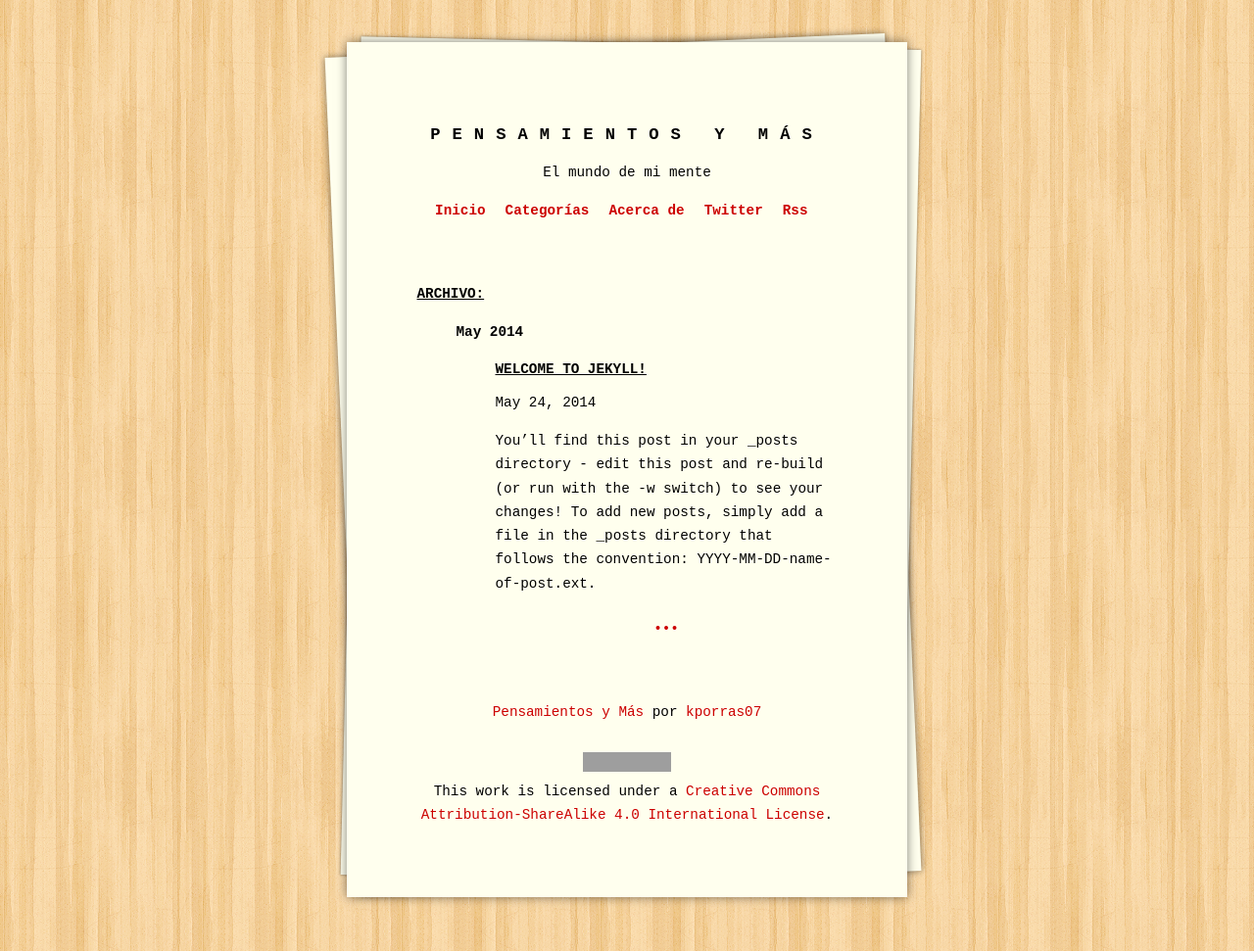
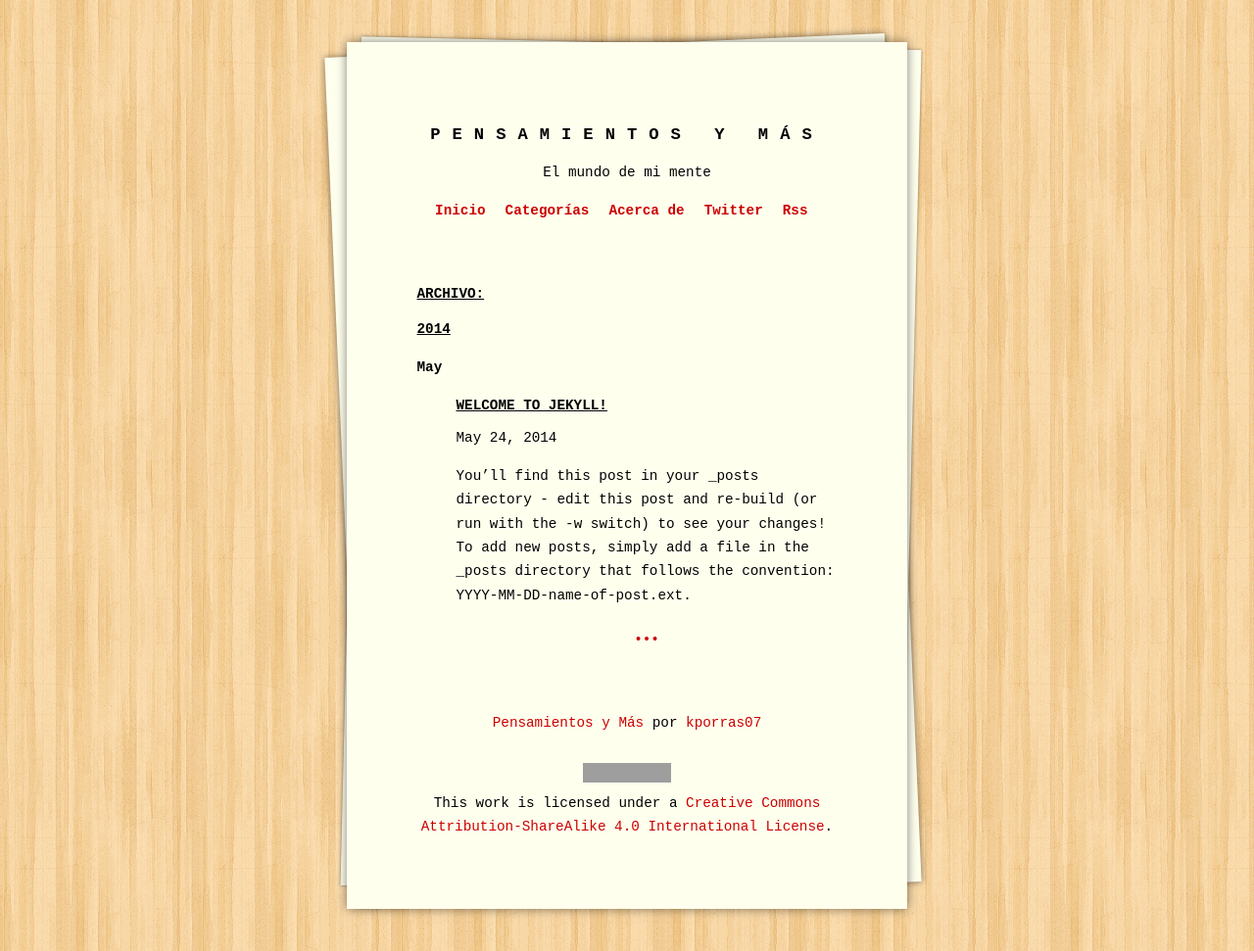
Before and after one commit to kporras07/pensamientos-y-mas, a Jekyll site: the page built from archive.html, in a window 1280 px wide. Shown: the whole page at 98% size. Built offline with Jekyll 4.4.1, drawn with Linux system fonts in a browser that asks for light colours; grey boxes are pictures that could not be loaded.

Commit message:
Archive by year-month

```diff
--- a/archive.html
+++ b/archive.html
@@ -6,14 +6,18 @@
 <div class="home">
 
   <h1>Archivo:</h1>
-  <ul class="categories">
-    {% for post in site.posts %}
-      {% capture month %}{{ post.date | date: '%m%Y' }}{% endcapture %}
-      {% capture nmonth %}{{ post.next.date | date: '%m%Y' }}{% endcapture %}
-      {% if month != nmonth %}
-        <h3>{{ post.date | date: '%B %Y' }}</h3>
+  {% for post in site.posts  %}
+    {% capture this_year %}{{ post.date | date: "%Y" }}{% endcapture %}
+    {% capture this_month %}{{ post.date | date: "%B" }}{% endcapture %}
+    {% capture next_year %}{{ post.previous.date | date: "%Y" }}{% endcapture %}
+    {% capture next_month %}{{ post.previous.date | date: "%B" }}{% endcapture %}
+
+    {% if forloop.first %}
+      <h2>{{this_year}}</h2>
+      <h3>{{this_month}}</h3>
       <ul>
     {% endif %}
+
     <li>
       <a href="{{ post.url | prepend: site.baseurl }}"><h1>{{ post.title }}</h1></a>
       <span>{{ post.date | date: "%b %-d, %Y" }}</span>
@@ -22,10 +26,23 @@
         <a href="{{ post.url | prepend: site.baseurl }}">&bull;&bull;&bull;</a>
       </div>
     </li>
-      {% if forloop.index != 1 %}
-        </ul></li>
+
+    {% if forloop.last %}
+      </ul>
+    {% else %}
+      {% if this_year != next_year %}
+        </ul>
+        <h2>{{next_year}}</h2>
+        <h3>{{next_month}}</h3>
+        <ul>
+      {% else %}
+        {% if this_month != next_month %}
+          </ul>
+          <h3>{{next_month}}</h3>
+          <ul>
+        {% endif %}
+      {% endif %}
     {% endif %}
   {% endfor %}
-  </ul>
 
 </div>
```
Lines whose indentation alone changed are shown as unchanged.
